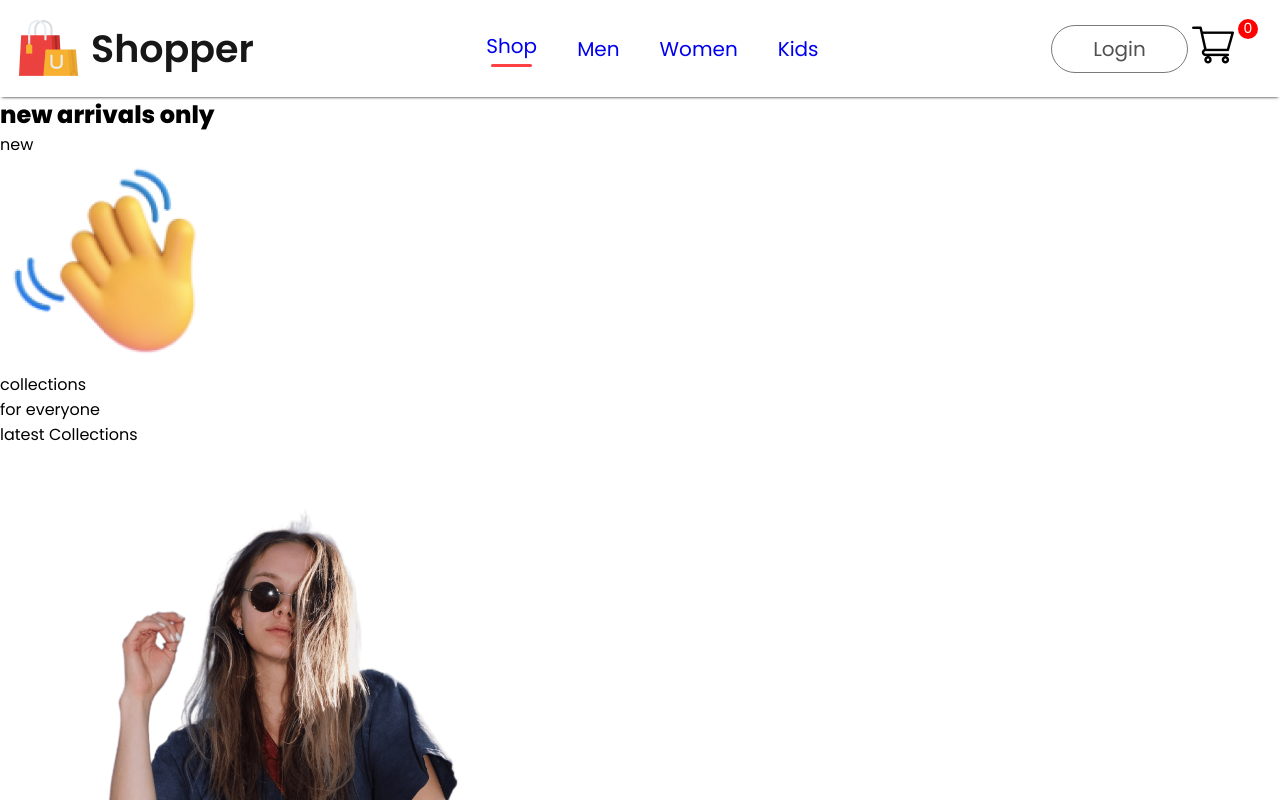
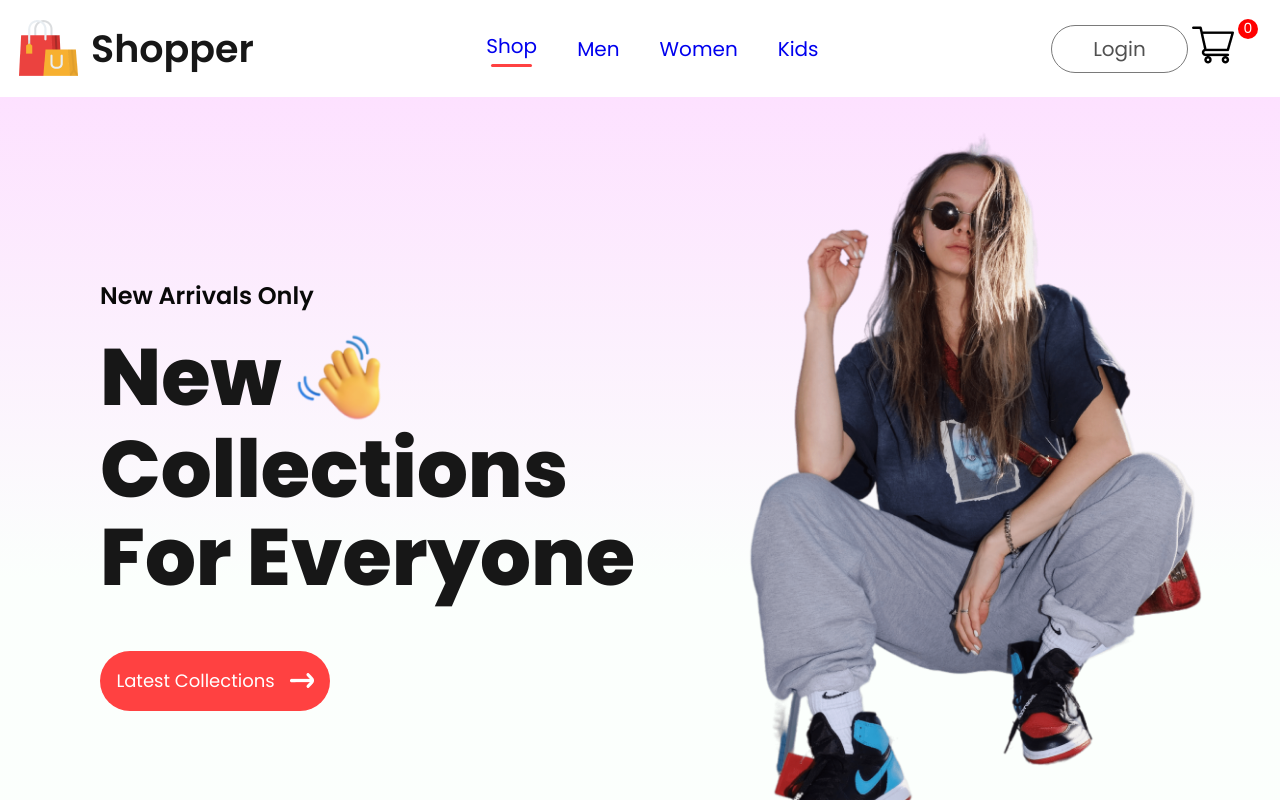
Before and after one commit to M-Munim/Ecom-MERN, a React (Vite) app: page / in a window 1280 px wide. Shown: the top 800 px of the page. Built offline with nearby package versions, Linux system fonts and the light colour scheme.

Commit message:
modified hero jsx and css

```diff
--- a/src/Components/Hero/Hero.jsx
+++ b/src/Components/Hero/Hero.jsx
@@ -10,7 +10,7 @@ const Hero = () => {
             <div className="hero-left">
                 <h2>new arrivals only</h2>
                 <div>
-                    <div className="hand-hand-icon">
+                    <div className="hero-hand-icon">
                         <p>new</p>
                         <img src={hand_icon} alt="" />
                     </div>
--- a/src/Components/Hero/hero.css
+++ b/src/Components/Hero/hero.css
@@ -0,0 +1,69 @@
+.hero {
+    height: 100vh;
+    background: linear-gradient(180deg, #fde1ff, #e1ffea22 60%);
+    display: flex;
+}
+
+.hero-left {
+    flex: 1;
+    display: flex;
+    flex-direction: column;
+    justify-content: center;
+    gap: 20px;
+    padding-left: 100px;
+    line-height: 1.1;
+}
+
+.hero-left h2 {
+    color: #090909;
+    font-size: 24px;
+    font-weight: 600;
+    text-transform: capitalize;
+}
+
+.hero-left p {
+    color: #171717;
+    font-size: 80px;
+    text-transform: capitalize;
+    font-weight: 700;
+}
+
+.hero-hand-icon {
+    display: flex;
+    align-items: center;
+    gap: 10px;
+}
+
+.hero-hand-icon img {
+    width: 95px;
+}
+
+.hero-latest-btn {
+    display: flex;
+    justify-content: center;
+    align-items: center;
+    gap: 15px;
+    width: 230px;
+    height: 60px;
+    border-radius: 75px;
+    margin-top: 30px;
+    background: #ff4141;
+    color: white;
+    font-size: 18px;
+    font-weight: 500;
+    cursor: pointer;
+    text-transform: capitalize;
+}
+
+.hero-right{
+    flex: 1;
+    display: flex;
+    align-items: center;
+    justify-content: center;
+}
+
+.hero-right img{
+    width: 100%;
+    height: 100%;
+    border: 2px s/olid green;
+}
```
